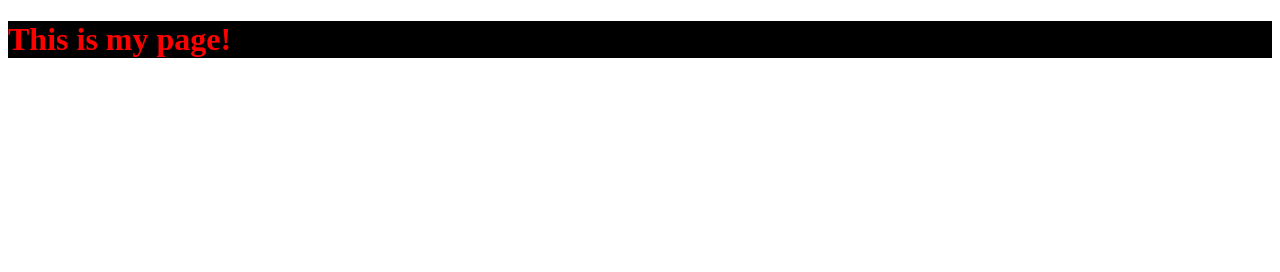
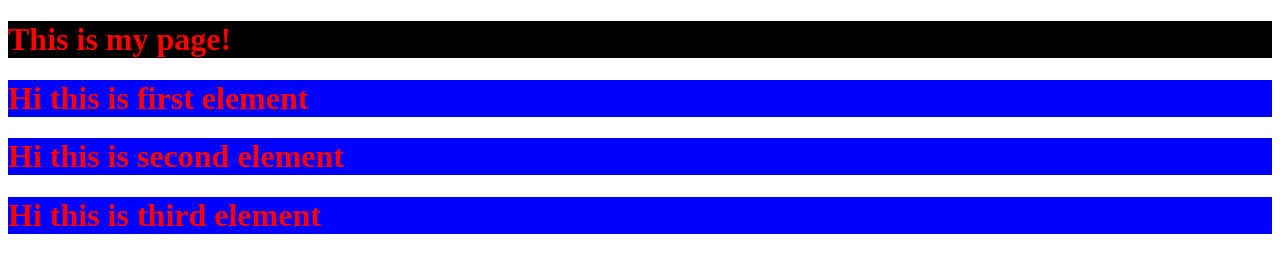
Before and after one commit to nikhil-01a/javascript, a plain HTML site: page 13_DomSelectors.html in a window 1280 px wide. Drawn offline with Linux system fonts and the light colour scheme.

Commit message:
getElementByClassName practice

```diff
--- a/13_DomSelectors.html
+++ b/13_DomSelectors.html
@@ -11,6 +11,10 @@
   <body>
     <h1 id="introLine">This is my page!</h1>
 
+    <h1 class="testDomClassObject">Hi this is first element</h1>
+    <h1 class="testDomClassObject">Hi this is second element</h1>
+    <h1 class="testDomClassObject">Hi this is third element</h1>
+
     <script>
       // Top node selectors
       console.log("This is inside body tag");
@@ -19,11 +23,19 @@
       console.log("Body Tag: ", document.body);
       console.log("Title Tag: ", document.title);
 
-      // getElementById("")
+      // getElementById(" ")
       let myIntroLine = document.getElementById("introLine");
       myIntroLine.innerHtml = "Welcome to my blog!"; // This changes the content in the above h1 tag
       myIntroLine.style.color = "red";
       myIntroLine.style.backgroundColor = "black";
+
+      // getElementByClassName(" ")
+      let elementsByClass = document.getElementsByClassName("testDomClassObject");
+      for (ele of elementsByClass) {
+        console.log(ele);
+        ele.style.color = "red";
+        ele.style.backgroundColor = "blue";
+      }
     </script>
   </body>
 </html>
```
